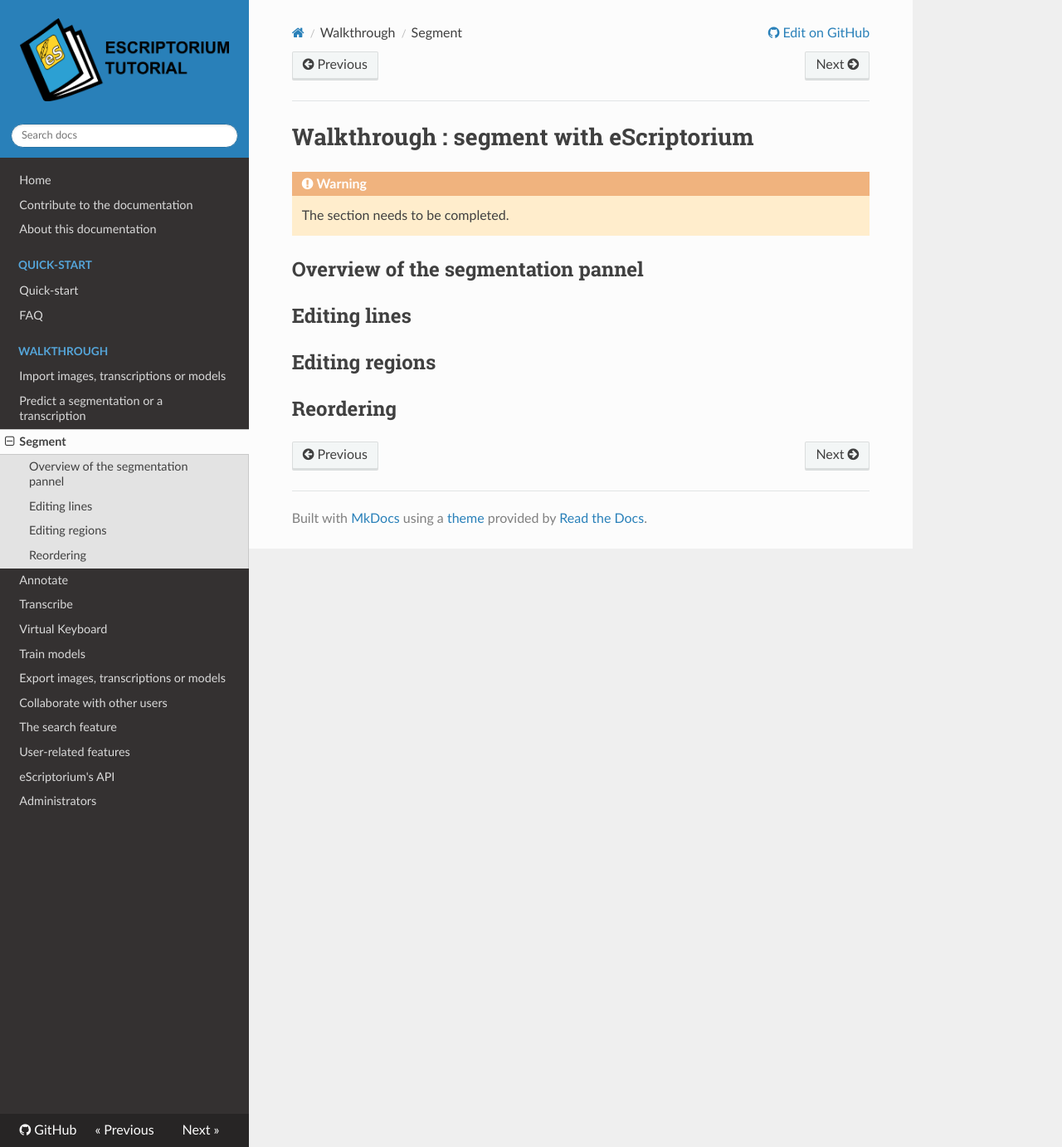
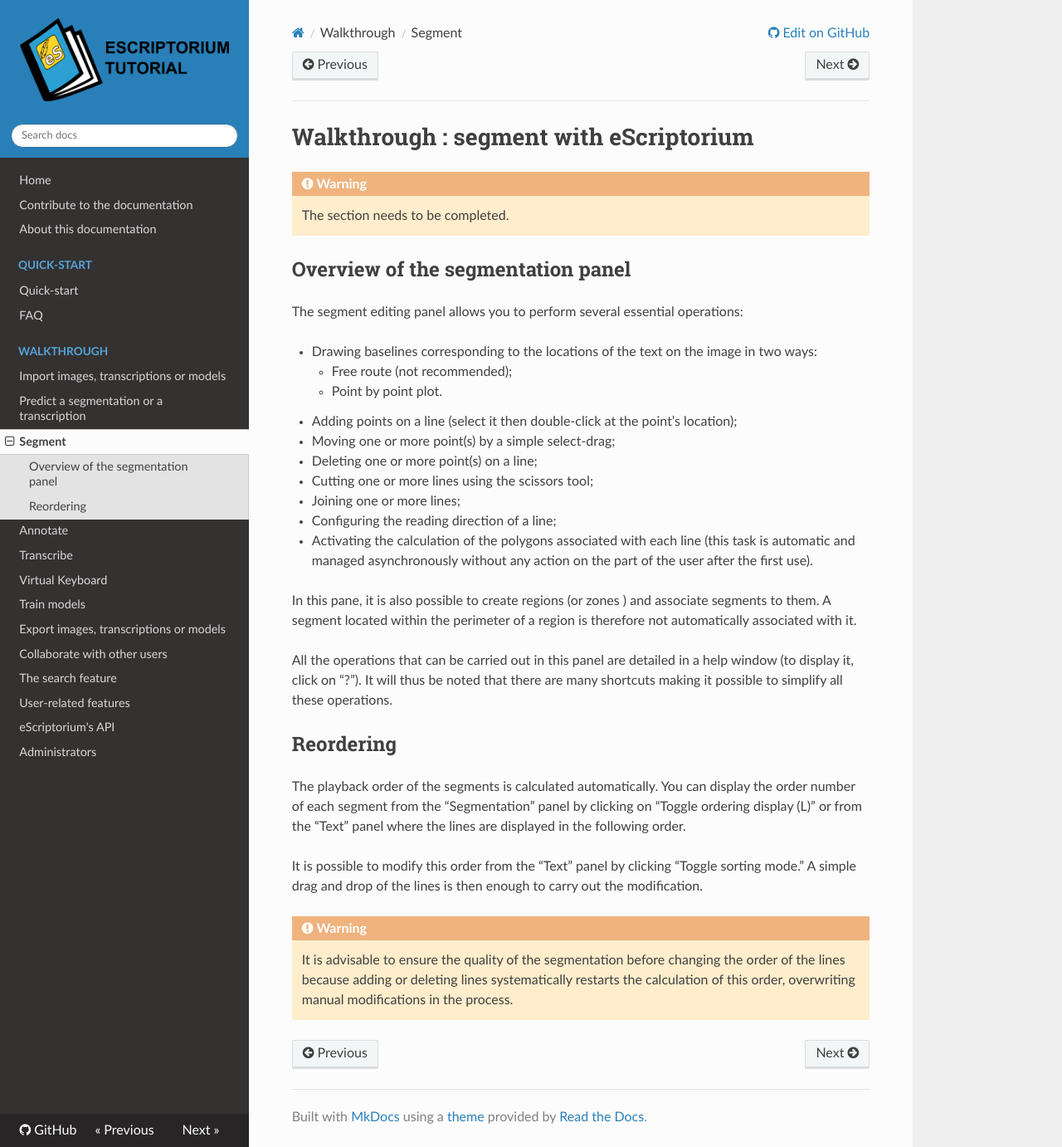
Before and after one commit to alix-tz/escriptorium-documentation, an MkDocs documentation site: the page built from docs/walkthrough_segment.md, in a window 1280 px wide and 1382 px high. Shown: the whole window at 83% size. Built offline with MkDocs 1.6.1, drawn with Linux system fonts in a browser that asks for light colours; nearby versions of some CDN libraries.

Commit message:
First version of the segment walkthrough

```diff
--- a/docs/walkthrough_segment.md
+++ b/docs/walkthrough_segment.md
@@ -11,10 +11,33 @@
 !!! warning
     The section needs to be completed.
 
-## Overview of the segmentation pannel
+## Overview of the segmentation panel
+The segment editing panel allows you to perform several essential operations:
 
-## Editing lines
+- Drawing baselines corresponding to the locations of the text on the image in two ways:
+    - Free route (not recommended);
+    - Point by point plot.
+- Adding points on a line (select it then double-click at the point’s location);
+- Moving one or more point(s) by a simple select-drag;
+- Deleting one or more point(s) on a line;
+- Cutting one or more lines using the scissors tool;
+- Joining one or more lines;
+- Configuring the reading direction of a line;
+- Activating the calculation of the polygons associated with each line (this task is automatic and managed asynchronously without any action on the part of the user after the first use).
 
-## Editing regions
+In this pane, it is also possible to create regions (or zones ) and associate segments to them. A segment located within the perimeter of a region is therefore not automatically associated with it.
+
+All the operations that can be carried out in this panel are detailed in a help window (to display it, click on “?”). It will thus be noted that there are many shortcuts making it possible to simplify all these operations.
+
+
+<!--## Editing lines
+
+## Editing regions -->
 
 ## Reordering
+The playback order of the segments is calculated automatically. You can display the order number of each segment from the “Segmentation” panel by clicking on “Toggle ordering display (L)” or from the “Text” panel where the lines are displayed in the following order.
+
+It is possible to modify this order from the “Text” panel by clicking “Toggle sorting mode.” A simple drag and drop of the lines is then enough to carry out the modification.
+
+!!! warning
+    It is advisable to ensure the quality of the segmentation before changing the order of the lines because adding or deleting lines systematically restarts the calculation of this order, overwriting manual modifications in the process.
```
Also changed, not shown: other parts of docs/walkthrough_segment.md (+1 -1 lines).
